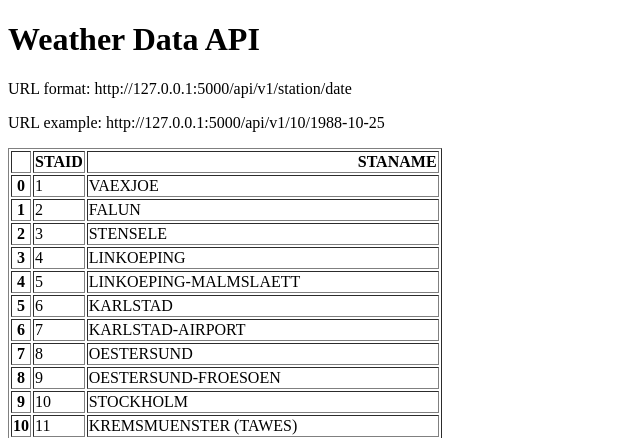
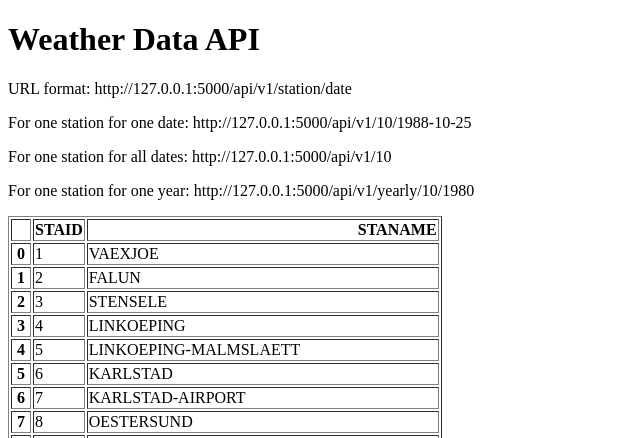
Before and after one commit to SafwatSadiq/App6-My-Weather-Api, a Flask app: page / in a window 1280 px wide. Shown: the top 438 px of the page, without its empty margins (0-640 px from the left). Run offline with Flask 3, Linux system fonts and the light colour scheme.

Commit message:
Add url end point for yearly and all data

```diff
--- a/main.py
+++ b/main.py
@@ -25,5 +25,33 @@ def report(station, date):
             "date": date,
             "temperature": temperature}
 
+
+@app.route("/api/v1/<station>")
+def report_all_station(station):
+    # Reading CSV file to load data
+    filename = r"data-small\TG_STAID" + str(station).zfill(6) + ".txt"
+    df = pd.read_csv(filename, skiprows=20, parse_dates=["    DATE"])
+    # Making Good columns to get Good data
+    df['TG0'] = df['   TG'].mask(df[' Q_TG']==9, np.nan)
+    df["TG"] = df['TG0'] / 10
+    # Making a dict of all the temperature and dates.
+    result = df[['TG','    DATE']].to_dict(orient="records")
+    return result
+
+
+@app.route("/api/v1/yearly/<station>/<year>")
+def report_yearly(station, year):
+    # Reading CSV file to load data
+    filename = r"data-small\TG_STAID" + str(station).zfill(6) + ".txt"
+    df = pd.read_csv(filename, skiprows=20, parse_dates=["    DATE"])
+    # Making Good columns to get Good data
+    df['TG0'] = df['   TG'].mask(df[' Q_TG']==9, np.nan)
+    df["TG"] = df['TG0'] / 10
+    # Converting date columns to strings
+    df["    DATE"] = df["    DATE"].astype(str)
+    # Making a dict of the temperature and dates of given year.
+    result = df[df["    DATE"].str.startswith(str(year))][['TG','    DATE']].to_dict(orient="records")
+    return result
+
 if __name__ == "__main__":
     app.run(debug=True)
--- a/templates/home.html
+++ b/templates/home.html
@@ -8,7 +8,15 @@
     <body>
         <h1>Weather Data API</h1>
         <p>URL format: http://127.0.0.1:5000/api/v1/station/date</p>
-        <p>URL example: http://127.0.0.1:5000/api/v1/10/1988-10-25</p>
+        <p>
+            For one station for one date:
+            http://127.0.0.1:5000/api/v1/10/1988-10-25
+        </p>
+        <p>For one station for all dates: http://127.0.0.1:5000/api/v1/10</p>
+        <p>
+            For one station for one year:
+            http://127.0.0.1:5000/api/v1/yearly/10/1980
+        </p>
         {{data|safe}}
     </body>
 </html>
```
